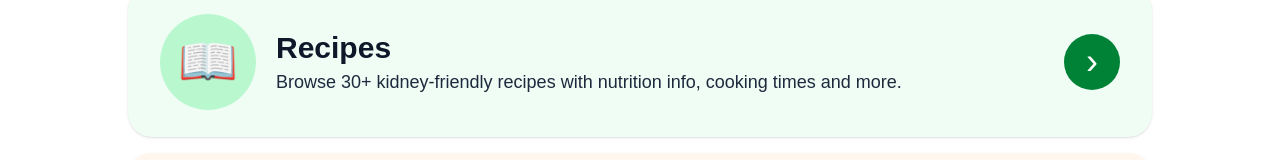
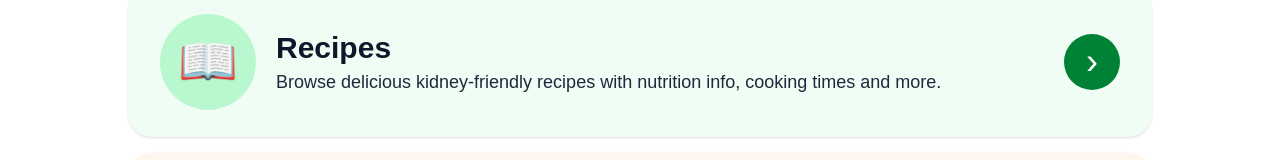
Before and after one commit to rj-jonesatlivedotcom/meal-planner, a Next.js app: page / in a window 1280 px wide. Shown: the part 633-793 px from the top of the page. Built offline with nearby package versions, Linux system fonts and the light colour scheme.

Commit message:
3.0 final version

```diff
--- a/app/page.tsx
+++ b/app/page.tsx
@@ -97,7 +97,7 @@ export default function Home() {
               </h2>
 
               <p className="mt-1 text-lg leading-snug text-slate-800">
-                Browse 30+ kidney-friendly recipes with nutrition info,
+                Browse delicious kidney-friendly recipes with nutrition info,
                 cooking times and more.
               </p>
 
```
